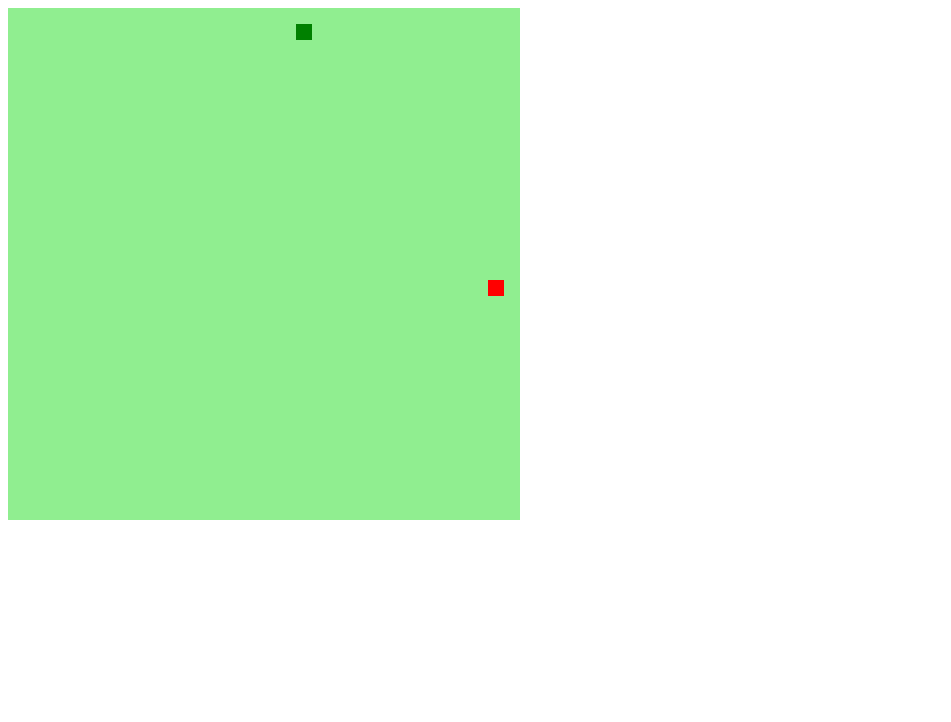
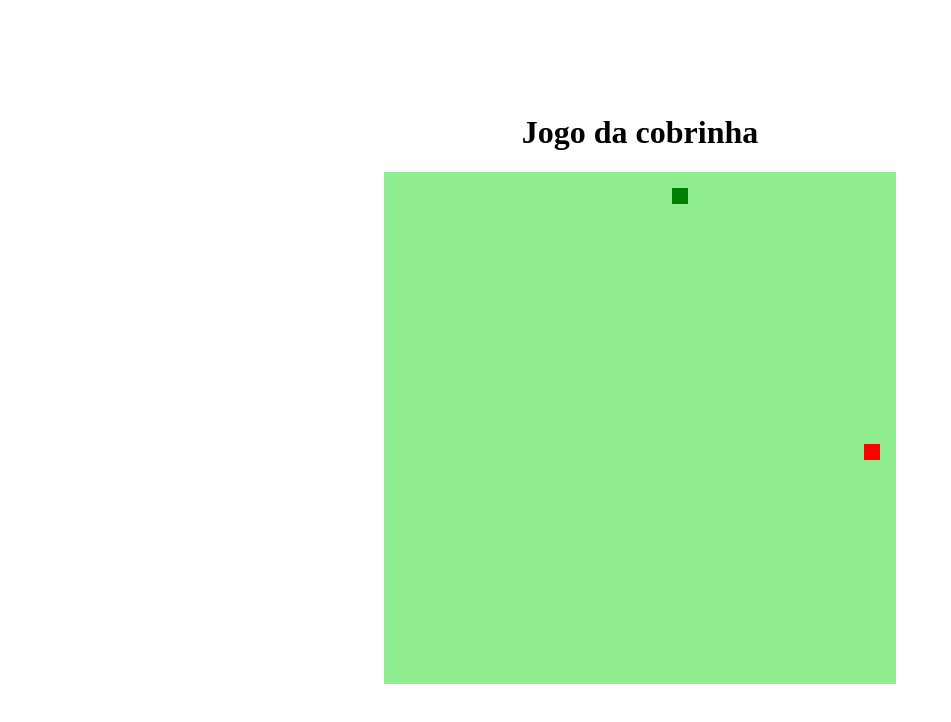
Before and after one commit to leandro-gssouza/jogo-da-cobrinha, a plain HTML site: page index.html in a window 1280 px wide. Shown: the whole page, without its empty margins (0-951 px from the left). Drawn offline with Linux system fonts and the light colour scheme.

Commit message:
Jogo completo

```diff
--- a/index.html
+++ b/index.html
@@ -9,6 +9,7 @@
         <title>Jogo da cobrinha</title>
     </head>
     <body>
+        <h1>Jogo da cobrinha</h1>
         <canvas id="snake" width="512" height="512"></canvas>
     </body>
 </HTML>
--- a/script.js
+++ b/script.js
@@ -44,6 +44,13 @@ function iniciarJogo(){
     if(snake[0].y > 31 * box && direction == "down") snake[0].y = 0;
     if(snake[0].y < 0 && direction == "up") snake[0].y = 32 * box;
 
+    for(i = 1; i < snake.length; i++){
+        if(snake[0].x == snake[i].x && snake[0].y == snake[i].y){
+            clearInterval(jogo);
+            alert('Você perdeu =(');
+        }
+    }
+
     criarBG();
     criarCobrinha();
     drawFood();
--- a/style.css
+++ b/style.css
@@ -0,0 +1,8 @@
+body{
+    height: 95vh;
+    width: 95;
+    display: flex;
+    justify-content: center;
+    align-items: center;
+    flex-direction: column;
+}
```
